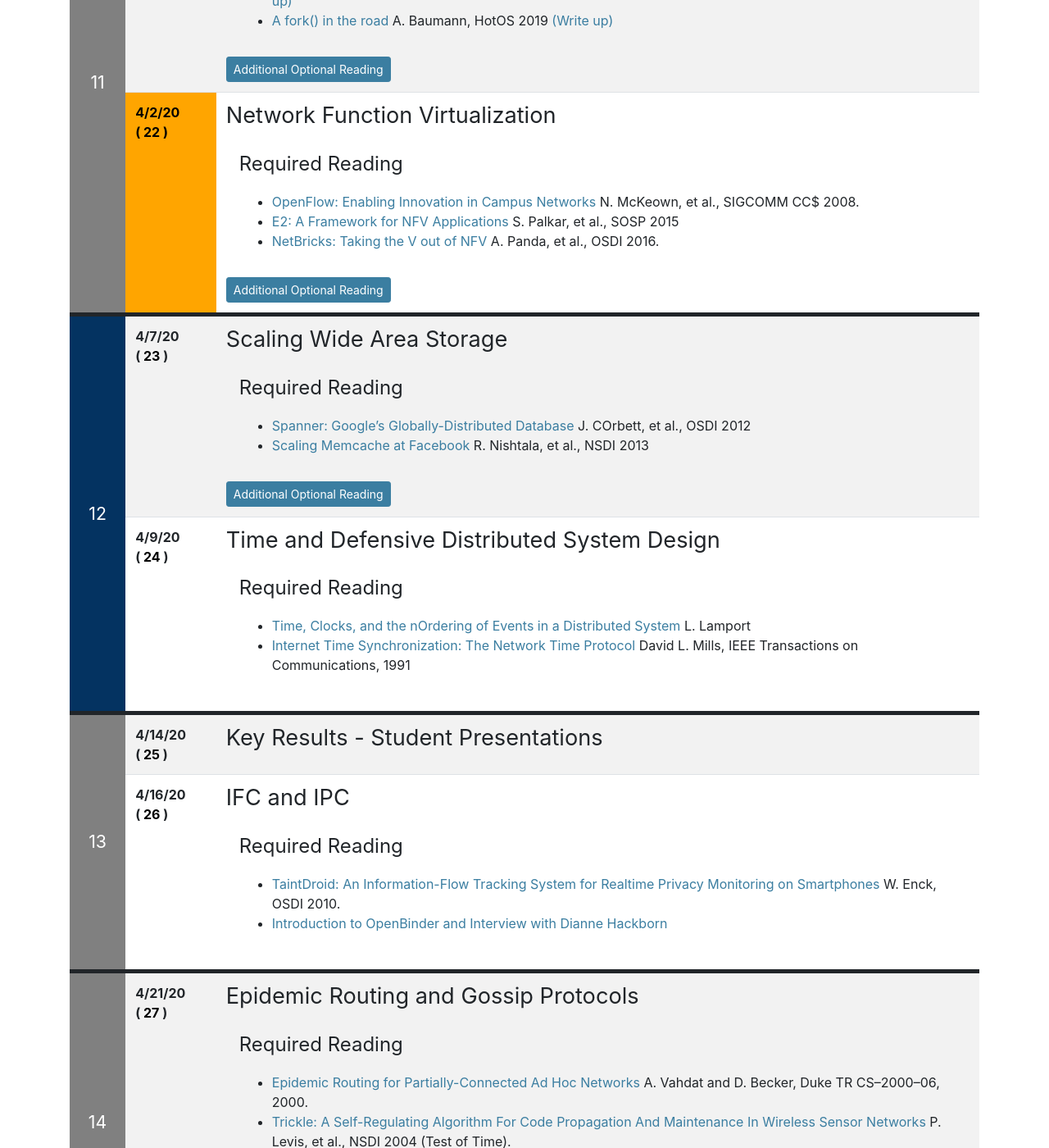
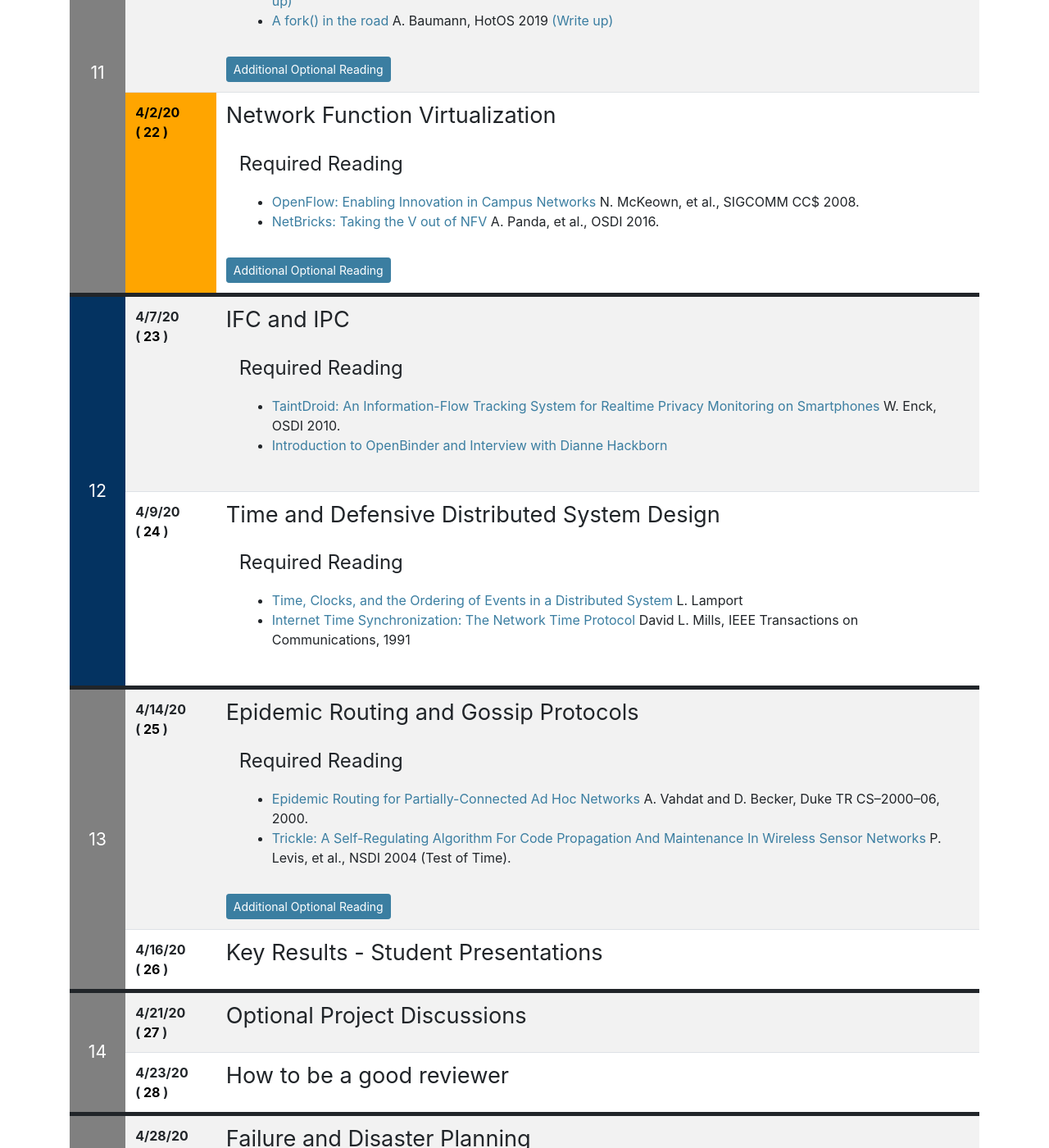
Before and after one commit to deculler/cs262b-sp20, a Jekyll site: the page built from index.md, in a window 1280 px wide and 1400 px high, scrolled down 6315 px. Shown: the whole window at 82% size. Built offline with Jekyll 4.4.1, drawn with Linux system fonts in a browser that asks for light colours; nearby versions of some CDN libraries; our own code applies the rules of GitHub Pages for plain Markdown files; part of the change alters nothing that is shown; some of the changed text lies outside the part shown.

Commit message:
Revised end of term

```diff
--- a/index.md
+++ b/index.md
@@ -422,25 +422,23 @@ Class time available to work on projects.
 <div class="reading">
 <div class="required_reading" markdown="1">
 * [OpenFlow: Enabling Innovation in Campus Networks](http://ccr.sigcomm.org/online/files/p69-v38n2n-mckeown.pdf) N. McKeown, et al., SIGCOMM CC$ 2008.
-* [E2: A Framework for NFV Applications](https://people.eecs.berkeley.edu/~sylvia/cs268-2016/papers/e2.pdf) S. Palkar, et al., SOSP 2015
 * [NetBricks: Taking the V out of NFV](https://www.usenix.org/conference/osdi16/technical-sessions/presentation/panda) A. Panda, et al., OSDI 2016.
 </div>
 <div class="optional_reading" markdown="1">
+* [E2: A Framework for NFV Applications](https://people.eecs.berkeley.edu/~sylvia/cs268-2016/papers/e2.pdf) S. Palkar, et al., SOSP 2015
 </div>
 </div>
 
 {% include syllabus_entry %}
 <!-- 4/7/20 -->
-## Scaling Wide Area Storage
+## IFC and IPC
 <div class="reading">
 <div class="required_reading" markdown="1">
-* [Spanner: Google’s Globally-Distributed Database](https://www.usenix.org/system/files/conference/osdi12/osdi12-final-16.pdf) J. COrbett, et al., OSDI 2012
-* [Scaling Memcache at Facebook](https://www.usenix.org/system/files/conference/nsdi13/nsdi13-final170_update.pdf) R. Nishtala, et al., NSDI 2013
-</div>
-<div class="optional_reading" markdown="1">
-* [Scalable, distributed data structures for internet service construction](https://static.usenix.org/events/osdi00/full_papers/full_papers/gribble/gribble.pdf) S. Gribble, OSDI 2000.
+* [TaintDroid: An Information-Flow Tracking System for Realtime Privacy Monitoring on Smartphones](https://www.usenix.org/legacy/event/osdi10/tech/full_papers/Enck.pdf) W. Enck, OSDI 2010.
+* [Introduction to OpenBinder and Interview with Dianne Hackborn](https://www.osnews.com/story/13674/introduction-to-openbinder-and-interview-with-dianne-hackborn/)
 </div>
 </div>
+
 
 {% include syllabus_entry %}
 <!-- 4/9/20 -->
@@ -448,29 +446,13 @@ Class time available to work on projects.
 
 <div class="reading">
 <div class="required_reading" markdown="1">
-* [Time, Clocks, and the nOrdering of Events in a Distributed System ](http://lamport.azurewebsites.net/pubs/time-clocks.pdf) L. Lamport
+* [Time, Clocks, and the Ordering of Events in a Distributed System ](http://lamport.azurewebsites.net/pubs/time-clocks.pdf) L. Lamport
 * [Internet Time Synchronization: The Network Time Protocol](https://people.eecs.berkeley.edu/~culler/cs262b/papers/ntp-tocomm-91.pdf) David L. Mills, IEEE Transactions on Communications, 1991
 </div>
 </div>
 
 {% include syllabus_entry %}
 <!-- 4/14/20 -->
-## Key Results - Student Presentations
-
-
-{% include syllabus_entry %}
-<!-- 4/16/20 -->
-## IFC and IPC
-
-<div class="reading">
-<div class="required_reading" markdown="1">
-* [TaintDroid: An Information-Flow Tracking System for Realtime Privacy Monitoring on Smartphones](https://www.usenix.org/legacy/event/osdi10/tech/full_papers/Enck.pdf) W. Enck, OSDI 2010.
-* [Introduction to OpenBinder and Interview with Dianne Hackborn](https://www.osnews.com/story/13674/introduction-to-openbinder-and-interview-with-dianne-hackborn/)
-</div>
-</div>
-
-{% include syllabus_entry %}
-<!-- 4/21/20 -->
 ## Epidemic Routing and Gossip Protocols
 
 <div class="reading">
@@ -482,6 +464,14 @@ Class time available to work on projects.
 * [Directed diffusion: a scalable and robust communication paradigm for sensor networks](http://people.cs.uchicago.edu/~ravenben/classes/333/papers/ige00.pdf)
 </div>
 </div>
+
+{% include syllabus_entry %}
+<!-- 4/16/20 -->
+## Key Results - Student Presentations
+
+{% include syllabus_entry %}
+<!-- 4/21/20 -->
+## Optional Project Discussions
 
 {% include syllabus_entry %}
 ## How to be a good reviewer
@@ -499,11 +489,14 @@ Class time available to work on projects.
 
 
 {% include syllabus_entry %}
-## Mock PC Meeting
 <!-- 4/30/20 -->
+## No Class
+
+Draft Reports due 4/29.  Distributed for review
 
 {% include syllabus_entry %}
-## RR (OSDI Abstract due)
+<!-- 5/5/20 -->
+## RR Mock PC Meeting (OSDI Abstract due)
 
 {% include syllabus_entry %}
 ## 5/7/20 RR
@@ -512,8 +505,6 @@ Class time available to work on projects.
 </tr>
 </tbody>
 </table>
-
-
 
 <script type="text/javascript">
 
@@ -614,3 +605,16 @@ include an individual assignment.
 * **Weekly Summaries:** _20%_
 * **Paper Leads:** _10%_
 * **Class Participation:** _15%_
+
+### Removed
+
+## Scaling Wide Area Storage
+<div class="reading">
+<div class="required_reading" markdown="1">
+* [Spanner: Google’s Globally-Distributed Database](https://www.usenix.org/system/files/conference/osdi12/osdi12-final-16.pdf) J. COrbett, et al., OSDI 2012
+* [Scaling Memcache at Facebook](https://www.usenix.org/system/files/conference/nsdi13/nsdi13-final170_update.pdf) R. Nishtala, et al., NSDI 2013
+</div>
+<div class="optional_reading" markdown="1">
+* [Scalable, distributed data structures for internet service construction](https://static.usenix.org/events/osdi00/full_papers/full_papers/gribble/gribble.pdf) S. Gribble, OSDI 2000.
+</div>
+</div>
```
